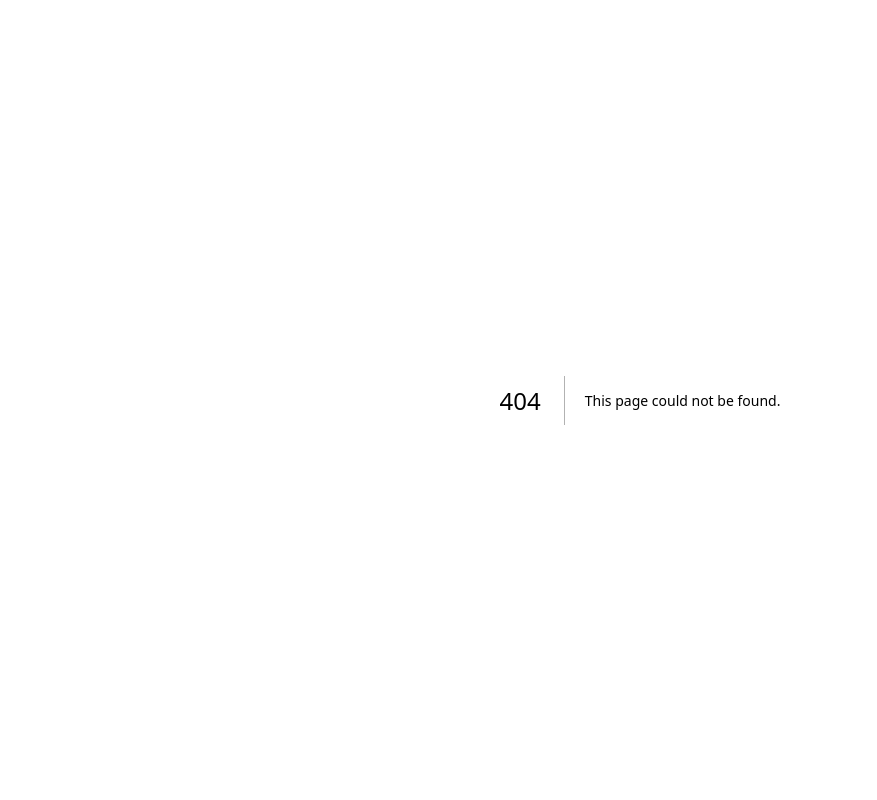
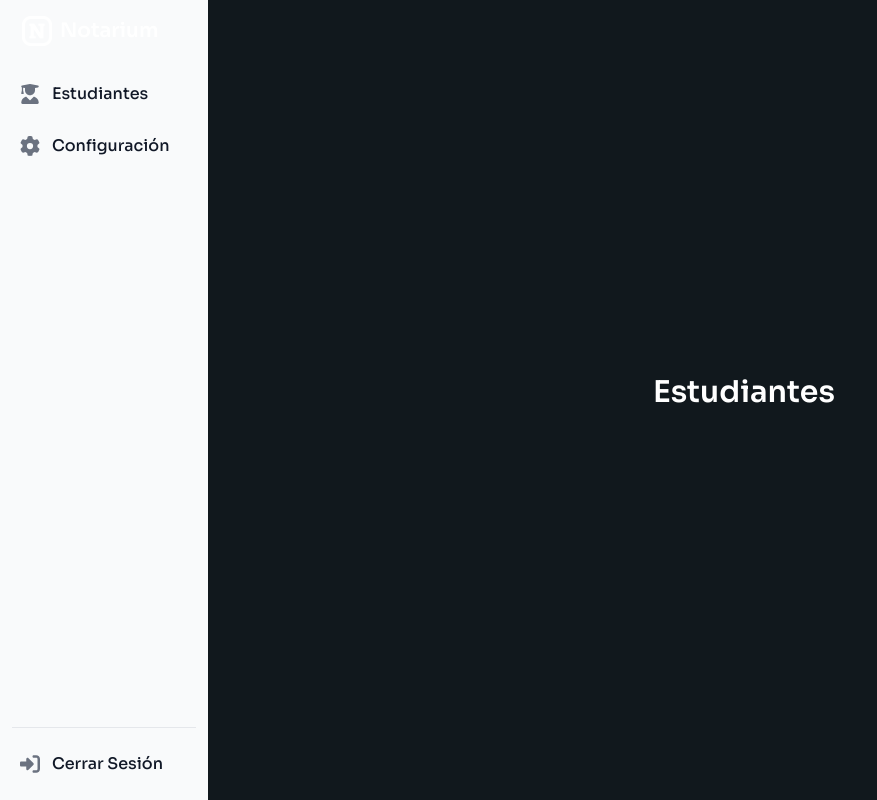
Before and after one commit to Estebanespg/NotariumWebApp, a Next.js app: page /Students in a window 1280 px wide. Before the commit this address had no page. Shown: the whole page, without its empty margins (0-877 px from the left). Built offline with nearby package versions, Linux system fonts and the light colour scheme.

Commit message:
students view

```diff
--- a/app/SignUp/page.jsx
+++ b/app/SignUp/page.jsx
@@ -21,7 +21,7 @@ export default function SignUp() {
   });
 
   return (
-    <div className="w-screen h-screen flex flex-col justify-center items-center">
+    <div className="w-screen h-dvh flex flex-col justify-center items-center">
       <div className="w-[350px] md:w-[400px] flex flex-col items-center">
         {/* IMAGE */}
         <Image src={icon} width="100" height="100" alt="Notarium Logo" />
--- /dev/null
+++ b/app/Students/layout.jsx
@@ -0,0 +1,53 @@
+import Image from "next/image";
+import icon from "../../public/ic_notarium_light_white.png";
+import { FaBars, FaUserGraduate, FaGear, FaRightToBracket } from "react-icons/fa6";
+
+export default function StudentsLayout({ children }) {
+  return (
+    <>
+      <button datadrawertarget="logo-sidebar" datadrawertoggle="logo-sidebar" aria-controls="logo-sidebar" type="button" className="inline-flex items-center p-2 mt-2 ms-3 text-sm text-gray-500 rounded-lg sm:hidden hover:bg-gray-100 focus:outline-none focus:ring-2 focus:ring-gray-200 dark:text-gray-400 dark:hover:bg-gray-700 dark:focus:ring-gray-600">
+        <span className="sr-only">Open sidebar</span>
+        <FaBars className="w-6 h-6" aria-hidden="true" fill="currentColor" />
+      </button>
+
+      <aside id="logo-sidebar" className="fixed top-0 left-0 z-40 w-52 h-screen transition-transform -translate-x-full sm:translate-x-0" aria-label="Sidebar">
+        <div className="flex flex-col h-full px-3 py-4 overflow-y-auto bg-gray-50 dark:bg-gray-800">
+          <a href="/Students" className="flex items-center ps-2.5 mb-5">
+            <Image src={icon} width="30" height="30" className="mr-2" alt="Notarium Logo" />
+            <span className="self-center text-xl font-semibold whitespace-nowrap dark:text-white">Notarium</span>
+          </a>
+          <ul className="space-y-3 font-medium mt-2">
+            <li>
+              <a href="/Students" className="flex items-center p-2 text-gray-900 rounded-lg dark:text-white hover:bg-gray-100 dark:hover:bg-gray-700 group">
+                <FaUserGraduate className="flex-shrink-0 w-5 h-5 text-gray-500 transition duration-75 dark:text-gray-400 group-hover:text-gray-900 dark:group-hover:text-white" aria-hidden="true" fill="currentColor" />
+                <span className="flex-1 ms-3 whitespace-nowrap">Estudiantes</span>
+              </a>
+            </li>
+            <li>
+              <a href="/Settings" className="flex items-center p-2 text-gray-900 rounded-lg dark:text-white hover:bg-gray-100 dark:hover:bg-gray-700 group">
+                <FaGear className="flex-shrink-0 w-5 h-5 text-gray-500 transition duration-75 dark:text-gray-400 group-hover:text-gray-900 dark:group-hover:text-white" aria-hidden="true" fill="currentColor" />
+                <span className="flex-1 ms-3 whitespace-nowrap">Configuración</span>
+              </a>
+            </li>
+          </ul>
+          <ul className="pt-4 mt-auto space-y-2 font-medium border-t border-gray-200 dark:border-gray-700">
+            <li>
+              <a href="/SignIn" className="flex items-center p-2 text-gray-900 rounded-lg dark:text-white hover:bg-gray-100 dark:hover:bg-gray-700 group">
+                <FaRightToBracket className="flex-shrink-0 w-5 h-5 text-gray-500 transition duration-75 dark:text-gray-400 group-hover:text-gray-900 dark:group-hover:text-white" aria-hidden="true" fill="currentColor" />
+                <span className="flex-1 ms-3 whitespace-nowrap">Cerrar Sesión</span>
+              </a>
+            </li>
+          </ul>
+        </div>
+      </aside>
+
+      <div className="sm:ml-52">
+        <div className="w-full h-dvh flex flex-col justify-center items-center">
+          <div className="w-[350px] md:w-[400px] flex flex-col items-center">
+            {children}
+          </div>
+        </div>
+      </div>
+    </>
+  );
+}
--- /dev/null
+++ b/app/Students/page.jsx
@@ -0,0 +1,8 @@
+export default function Students() {
+  return (
+    <>
+      {/* TITLE */}
+      <p className="text-3xl font-semibold mt-8 mb-12">Estudiantes</p>
+    </>
+  );
+}
--- a/app/page.jsx
+++ b/app/page.jsx
@@ -1,7 +1,14 @@
-export default function Students() {
+import Image from "next/image";
+import icon from "../public/ic_notarium_light_white.png";
+import { FaBars, FaUserGraduate, FaGear, FaRightToBracket } from "react-icons/fa6";
+
+export default function Main() {
   return (
-    <div>
-      Estudiantes
+    <div className="w-screen h-dvh flex flex-col justify-center items-center">
+      <div className="w-[350px] md:w-[400px] flex flex-col items-center">
+        {/* TITLE */}
+        <p className="text-3xl font-semibold mt-8 mb-12">Nada</p>
+      </div>
     </div>
   );
 }
```
